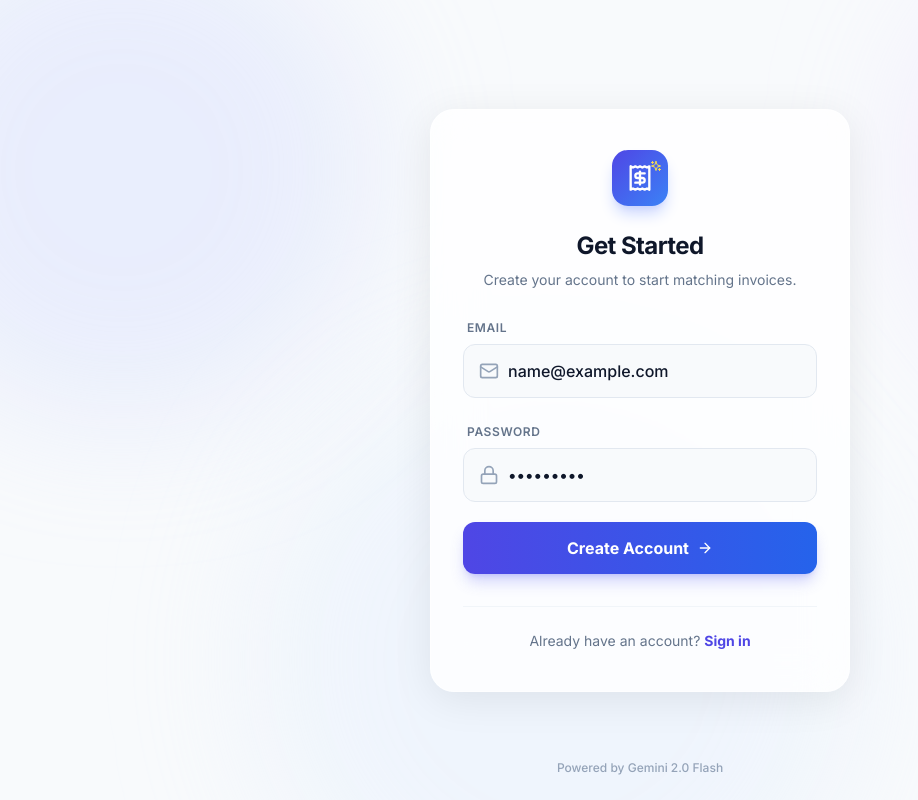
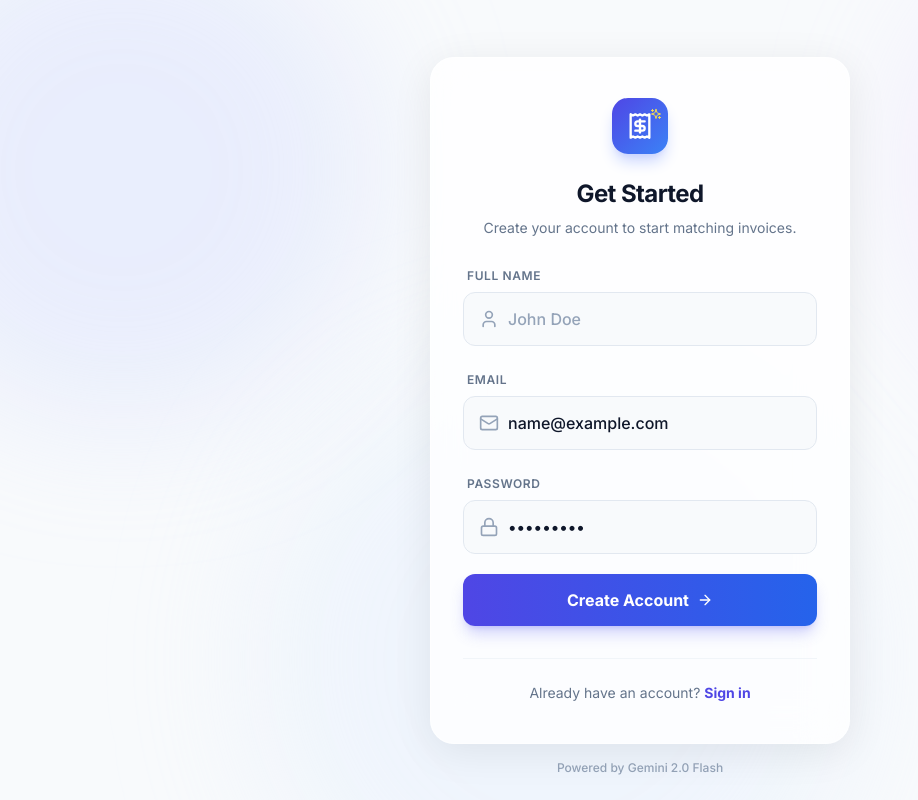
Before and after one commit to Vikas1992-1/Invoice-Matcher-, a React (Vite) app: page / in a window 1280 px wide. Both pictures are taken after typing "name@example.com", "Sample123" into the empty fields and a click on the button "Create an account". Shown: the whole page, without its empty margins (0-918 px from the left). Built offline with nearby package versions, Linux system fonts and the light colour scheme.

Commit message:
feat(auth): Add name field for user signup
Includes the addition of a "Full Name" field to the user signup form. This allows new users to provide their name during account creation. The name is stored in Supabase user metadata.

```diff
--- a/components/Login.tsx
+++ b/components/Login.tsx
@@ -1,11 +1,12 @@
 import React, { useState } from 'react';
 import { supabase } from '../services/supabase';
-import { Mail, Lock, Loader2, ArrowRight, LogIn, Sparkles, CheckCircle2, AlertTriangle, Receipt } from 'lucide-react';
+import { Mail, Lock, Loader2, ArrowRight, Sparkles, CheckCircle2, AlertTriangle, Receipt, User } from 'lucide-react';
 
 const Login: React.FC = () => {
   const [isLogin, setIsLogin] = useState(true);
   const [email, setEmail] = useState('');
   const [password, setPassword] = useState('');
+  const [name, setName] = useState('');
   const [loading, setLoading] = useState(false);
   const [error, setError] = useState<string | null>(null);
   const [message, setMessage] = useState<string | null>(null);
@@ -27,6 +28,11 @@ const Login: React.FC = () => {
         const { error, data } = await supabase.auth.signUp({
           email,
           password,
+          options: {
+            data: {
+              full_name: name,
+            }
+          }
         });
         if (error) throw error;
 
@@ -91,6 +97,26 @@ const Login: React.FC = () => {
           )}
 
           <form onSubmit={handleSubmit} className="space-y-5">
+
+            {!isLogin && (
+              <div className="space-y-1.5 animate-in fade-in slide-in-from-top-2 duration-300">
+                <label className="text-xs font-semibold text-slate-500 ml-1 uppercase tracking-wider">Full Name</label>
+                <div className="relative group">
+                  <div className="absolute inset-y-0 left-0 pl-4 flex items-center pointer-events-none">
+                    <User className="h-5 w-5 text-slate-400 group-focus-within:text-indigo-500 transition-colors" />
+                  </div>
+                  <input
+                    type="text"
+                    required
+                    className="block w-full pl-11 pr-4 py-3.5 bg-slate-50 border border-slate-200 rounded-xl text-slate-900 placeholder-slate-400 focus:outline-none focus:ring-2 focus:ring-indigo-500/20 focus:border-indigo-500 transition-all font-medium"
+                    placeholder="John Doe"
+                    value={name}
+                    onChange={(e) => setName(e.target.value)}
+                  />
+                </div>
+              </div>
+            )}
+
             <div className="space-y-1.5">
               <label className="text-xs font-semibold text-slate-500 ml-1 uppercase tracking-wider">Email</label>
               <div className="relative group">
```
